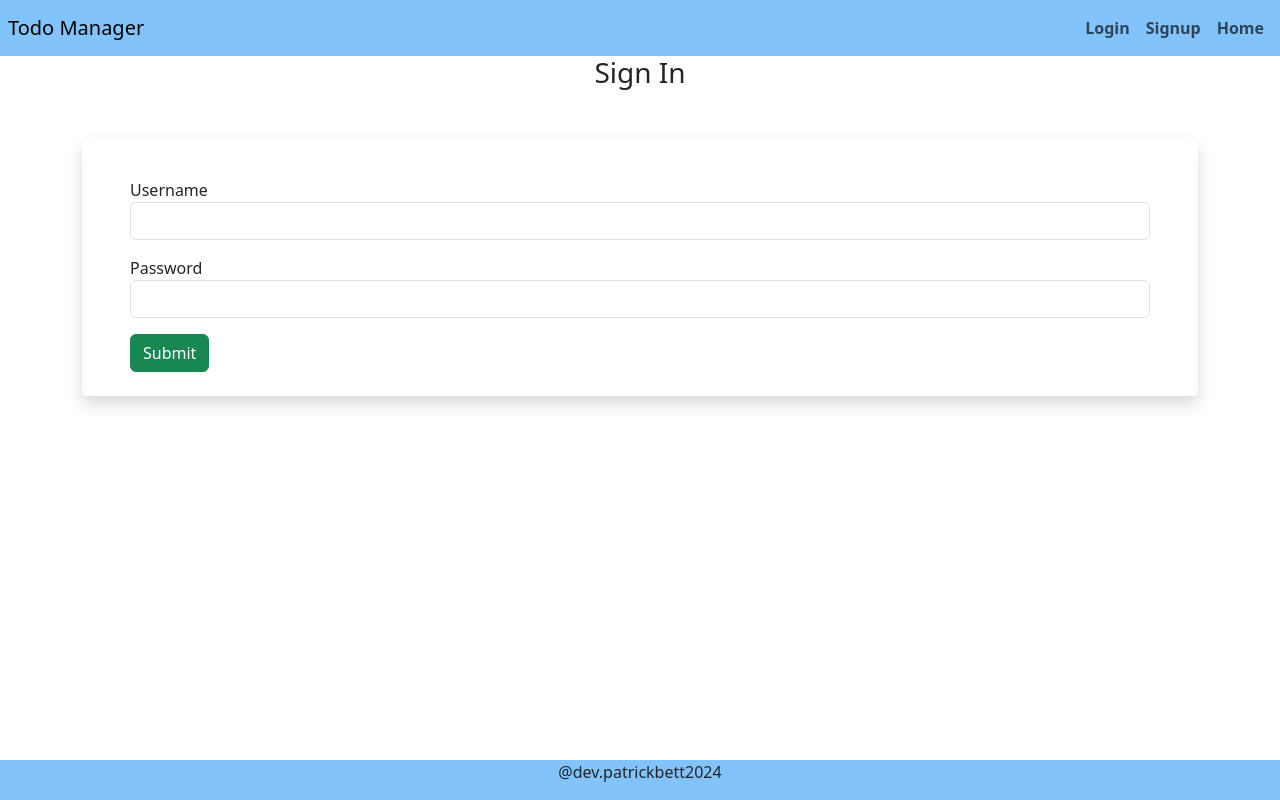
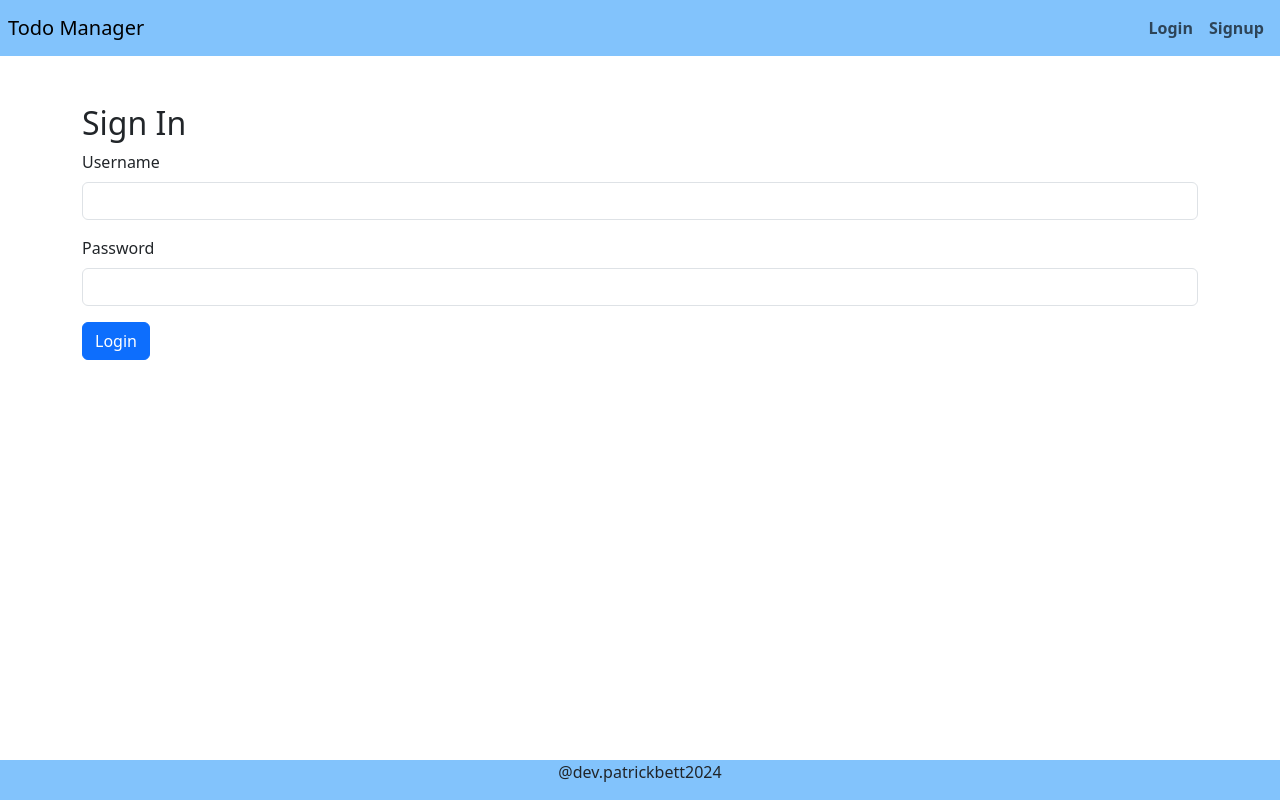
Before and after one commit to PatrickBett/Todo-Application, a React (Vite) app in the folder frontend/: page /login in a window 1280 px wide. Built offline with nearby package versions, Linux system fonts and the light colour scheme.

Commit message:
authorization process

```diff
--- a/frontend/src/App.jsx
+++ b/frontend/src/App.jsx
@@ -1,50 +1,71 @@
-import { useState } from 'react'
-import 'bootstrap/dist/css/bootstrap.min.css';
-import Landingpage from './components/Landingpage';
-import Navbar from './components/NavigationBar';
-import Home from './components/Home';
-import Login from './components/Login';
-import Signup from './components/Signup';
-import Footer from './components/Footer';
-import Protected from './components/Protected';
-import { BrowserRouter, Routes, Route, Navigate } from 'react-router-dom';
-import NotFound from './components/NotFound';
-
-
-function Logout(){
-  localStorage.clear()
-  return <Navigate to='/login' />
-}
-
-function RegisterAndLogout(){
-  localStorage.clear()
-  return <Signup />
-}
+import { useState, useEffect } from "react";
+import "bootstrap/dist/css/bootstrap.min.css";
+import Landingpage from "./components/Landingpage";
+import Navbar from "./components/NavigationBar";
+import Home from "./components/Home";
+import Login from "./components/Login";
+import Signup from "./components/Signup";
+import Footer from "./components/Footer";
+import Protected from "./components/Protected";
+import { BrowserRouter, Routes, Route, Navigate } from "react-router-dom";
+import NotFound from "./components/NotFound";
+import { ACCESS_TOKEN } from "./constants";
+import { jwtDecode } from "jwt-decode";
 
 function App() {
+  const [isLoggedIn, setIsLoggedIn] = useState(false);
+
+  useEffect(() => {
+    const token = localStorage.getItem(ACCESS_TOKEN);
+    if (token) {
+      try {
+        const decoded = jwtDecode(token);
+        const tokenExpiration = decoded.exp;
+        const now = Date.now() / 1000;
+
+        if (tokenExpiration < now) {
+          setIsLoggedIn(false);
+          localStorage.removeItem(ACCESS_TOKEN);
+        } else {
+          setIsLoggedIn(true);
+        }
+      } catch (error) {
+        setIsLoggedIn(false);
+      }
+    } else {
+      setIsLoggedIn(false);
+    }
+  }, []);
+
+  const handleLogout = () => {
+    localStorage.clear();
+    setIsLoggedIn(false);
+  };
 
   return (
     <div>
-    <BrowserRouter>
-    <Navbar />
+      <BrowserRouter>
+        <Navbar isLoggedIn={isLoggedIn} onLogout={handleLogout} />
 
+        <Routes>
+          <Route path="/" element={<Landingpage />} />
+          <Route
+            path="login"
+            element={<Login setIsLoggedIn={setIsLoggedIn} />}
+          />
+          <Route path="logout" element={<Navigate to="/" />} />
+          <Route
+            path="signup"
+            element={<Signup setIsLoggedIn={setIsLoggedIn} />}
+          />
+          <Route path="todos" element={<Protected>{<Home />}</Protected>} />
+          <Route path="*" element={<NotFound />} />
+        </Routes>
 
-    <Routes>
-      <Route path='/' element={<Landingpage />} />
-      <Route path='login' element={<Login />} />
-      <Route path='logout' element={<Logout />} />
-      <Route path='signup' element={ <RegisterAndLogout />} />
-      <Route path='todos' element={<Protected>{ <Home />}</Protected>} />
-      <Route path='*' element={ <NotFound />} />
-
-    </Routes>
-
-    <Footer />
-    </BrowserRouter>
-
-
+        <Footer />
+      </BrowserRouter>
     </div>
-  )
+  );
 }
 
-export default App
+export default App;
--- a/frontend/src/components/Login.jsx
+++ b/frontend/src/components/Login.jsx
@@ -1,68 +1,63 @@
-import React from "react";
-import { useState } from "react";
+import React, { useState } from "react";
+import { useNavigate } from "react-router-dom";
+import { ACCESS_TOKEN } from "../constants";
 import api from "../api";
-import { ACCESS_TOKEN } from "../constants";
-import { useNavigate } from "react-router-dom";
-
-function Login() {
-  const [email, setEmail] = useState("");
+const Login = ({ setIsLoggedIn }) => {
   const [username, setUsername] = useState("");
   const [password, setPassword] = useState("");
-  const [cpassword, setCpassword] = useState("");
-  const [loading, setLoading] = useState(false);
+  const [error, setError] = useState("");
   const navigate = useNavigate();
 
   const handleLogin = async (e) => {
-    setLoading(true);
     e.preventDefault();
+    try {
+      const response = await api.post("/api/token/", { username, password }); // Replace with your API endpoint
+      const token = response.data.access;
+      localStorage.setItem(ACCESS_TOKEN, token);
+      setIsLoggedIn(true);
+      navigate("/todos");
+    } catch (err) {
+      setError("Invalid username or password");
+    }
+  };
 
-    try {
-      const res = await api.post("api/token/", { email, username, password });
-      localStorage.setItem(ACCESS_TOKEN, res.data.access);
-      localStorage.setItem(ACCESS_TOKEN, res.data.refresh);
-      navigate("/todos");
-    } catch (error) {
-      alert(error);
-    } finally {
-      setLoading(false);
-    }
-
-    console.log(email, username, password, cpassword);
-  };
   return (
-    <>
-      <div className="container">
-        <h3 className="text-center">Sign In</h3>
-        <form
-          className="shadow rounded mt-5 mb-5 px-5 py-4"
-          onSubmit={handleLogin}
-        >
-          <div className="form-group mt-3">
-            <label> Username</label>
+    <div className="container mt-5">
+      <h2>Sign In</h2>
+      {error && <div className="alert alert-danger">{error}</div>}
+      <form onSubmit={handleLogin}>
+        <div className="mb-3">
+          <label htmlFor="username" className="form-label">
+            Username
+          </label>
           <input
             type="text"
             className="form-control"
+            id="username"
             value={username}
             onChange={(e) => setUsername(e.target.value)}
+            required
           />
         </div>
-          <div className="form-group mt-3">
-            <label> Password</label>
+        <div className="mb-3">
+          <label htmlFor="password" className="form-label">
+            Password
+          </label>
           <input
             type="password"
             className="form-control"
+            id="password"
             value={password}
             onChange={(e) => setPassword(e.target.value)}
+            required
           />
         </div>
-
-          <button type="submit" className="btn btn-success mt-3">
-            Submit
+        <button type="submit" className="btn btn-primary">
+          Login
         </button>
       </form>
     </div>
-    </>
   );
-}
+};
 
 export default Login;
--- a/frontend/src/components/NavigationBar.jsx
+++ b/frontend/src/components/NavigationBar.jsx
@@ -1,10 +1,9 @@
-// src/Navbar.js
 import React from "react";
 import "bootstrap/dist/css/bootstrap.min.css";
 import { Link } from "react-router-dom";
 import "./navbar.css";
 
-const Navbar = () => {
+const Navbar = ({ isLoggedIn, onLogout }) => {
   return (
     <nav className="navbar navbar-expand-sm p-2">
       <Link className="navbar-brand" to="/">
@@ -23,11 +22,36 @@ const Navbar = () => {
         <span className="navbar-toggler-icon"></span>
       </button>
 
-      <div className="collapse navbar-collapse " id="navbarNavs">
+      <div className="collapse navbar-collapse" id="navbarNavs">
         <ul className="navbar-nav ms-auto">
-          <li className="nav-item active">
+          {isLoggedIn ? (
+            <>
+              <li className="nav-item">
+                <Link className="nav-link" id="nav-link" to="/todos">
+                  Today
+                </Link>
+              </li>
+              <li className="nav-item">
+                <Link className="nav-link" id="nav-link" to="/todos">
+                  Upcoming
+                </Link>
+              </li>
+              <li className="nav-item">
+                <Link
+                  className="nav-link"
+                  id="nav-link"
+                  to="/"
+                  onClick={onLogout}
+                >
+                  Logout
+                </Link>
+              </li>
+            </>
+          ) : (
+            <>
+              <li className="nav-item">
                 <Link className="nav-link" id="nav-link" to="/login">
-              Login{" "}
+                  Login
                 </Link>
               </li>
               <li className="nav-item">
@@ -35,11 +59,8 @@ const Navbar = () => {
                   Signup
                 </Link>
               </li>
-          <li className="nav-item">
-            <Link className="nav-link" id="nav-link" to="/todos">
-              Home
-            </Link>
-          </li>
+            </>
+          )}
         </ul>
       </div>
     </nav>
```
Also changed, not shown: 1 other file (tests, documents, lock files or other folders). Lines whose indentation alone changed are shown as unchanged.
